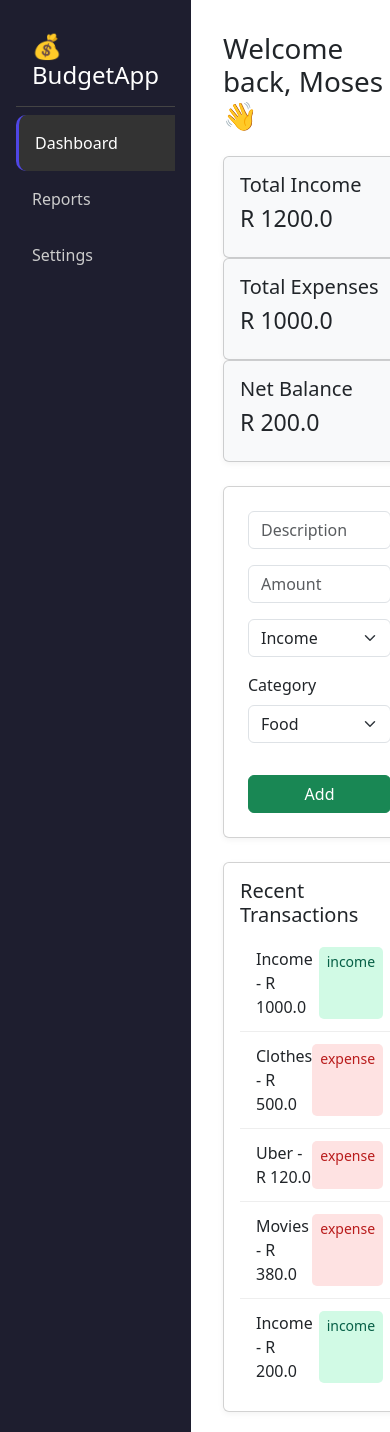
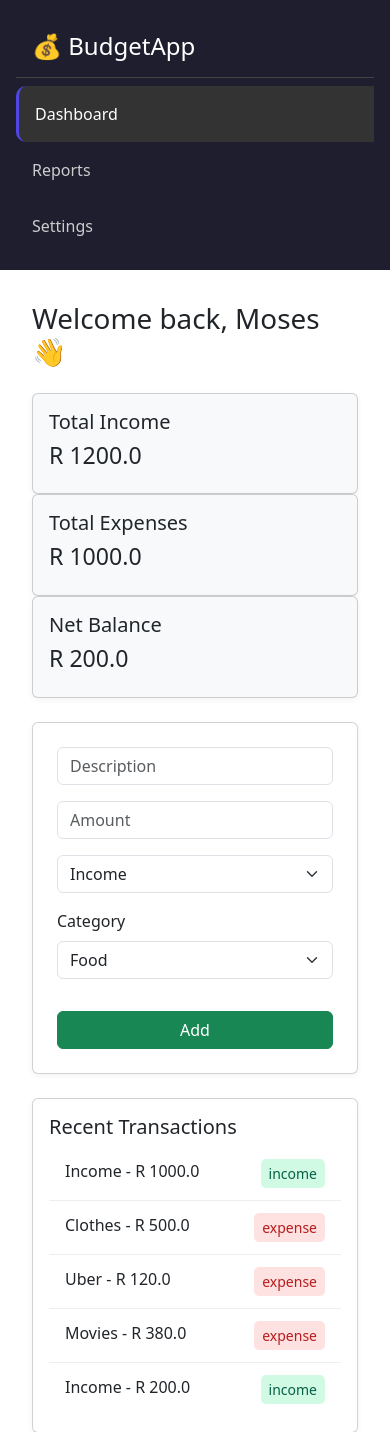
Before and after one commit to Ngwanatuka/budget-tracker, a Flask app: page / in a window 390 px wide; the page is wider, and only the part inside the window is pictured. Shown: the top 1432 px of that part. Run offline with Flask 3, Linux system fonts and the light colour scheme.

Commit message:
Responsive Adjustments

```diff
--- a/app/static/style.css
+++ b/app/static/style.css
@@ -94,3 +94,15 @@ body {
     .btn-success:hover {
       background-color: #0d9f6e;
     }
+
+    /* Responsive styles */
+
+    @media (max-width: 768px) {
+      .sidebar {
+        width: 100%;
+        min-height: auto;
+      }
+      .d-flex {
+        flex-direction: column;
+      }
+    }
```
